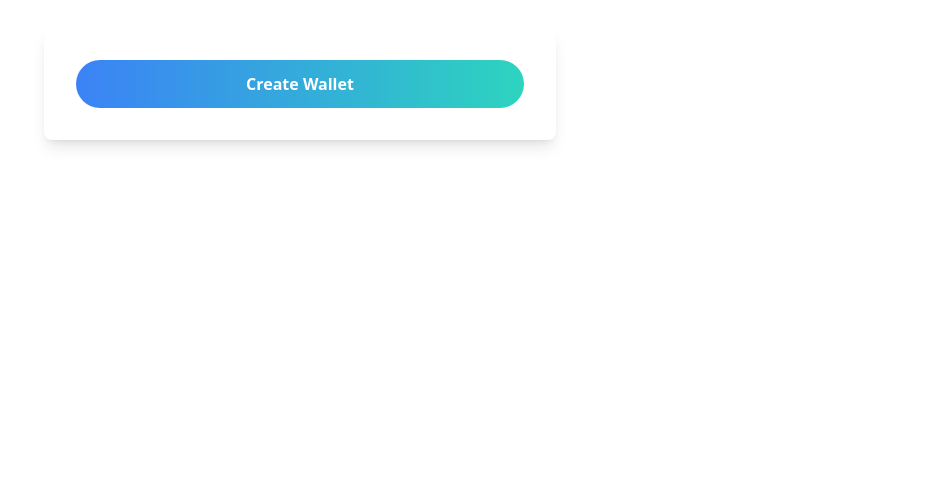
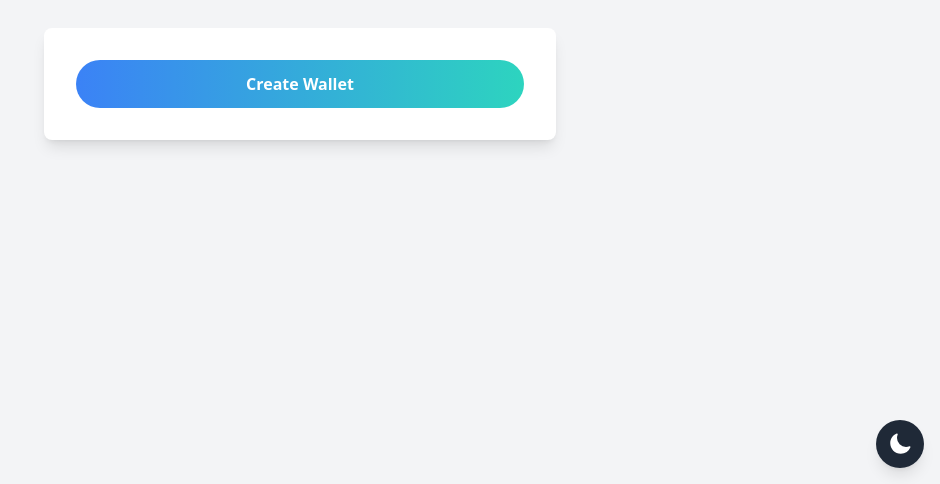
Before and after one commit to ipouya79/kuknos-crypto-wallet, a React (Vite) app in the folder crypto-wallet/: page / in a window 1280 px wide. Shown: the part 316-800 px from the top of the page, without its empty margins (340-1280 px from the left). Built offline with nearby package versions, Linux system fonts and the light colour scheme.

Commit message:
add theme switcher to app(context - component & hero icon package)

```diff
--- a/crypto-wallet/package.json
+++ b/crypto-wallet/package.json
@@ -10,6 +10,7 @@
     "preview": "vite preview"
   },
   "dependencies": {
+    "@heroicons/react": "^2.1.5",
     "axios": "^1.7.5",
     "jalali-moment": "^3.3.11",
     "qrcode.react": "^3.1.0",
--- /dev/null
+++ b/crypto-wallet/src/components/ThemeToggleButton.tsx
@@ -0,0 +1,22 @@
+import React from 'react';
+import { SunIcon, MoonIcon } from '@heroicons/react/24/solid';
+import { useTheme } from '../context/ThemeContext';
+
+const ThemeToggleButton: React.FC = () => {
+  const { theme, toggleTheme } = useTheme();
+
+  return (
+    <button
+      onClick={toggleTheme}
+      className="fixed bottom-4 right-4 p-3 bg-gray-800 text-white rounded-full shadow-lg hover:bg-gray-700 focus:outline-none focus:ring-2 focus:ring-gray-500"
+    >
+      {theme === 'light' ? (
+        <MoonIcon className="w-6 h-6" />
+      ) : (
+        <SunIcon className="w-6 h-6" />
+      )}
+    </button>
+  );
+};
+
+export default ThemeToggleButton;
--- a/crypto-wallet/src/main.tsx
+++ b/crypto-wallet/src/main.tsx
@@ -1,11 +1,14 @@
-import { StrictMode } from 'react'
-import { createRoot } from 'react-dom/client'
-import AppRouter from './router/AppRouter'
+import { StrictMode } from "react";
+import { createRoot } from "react-dom/client";
+import AppRouter from "./router/AppRouter";
 
-import './index.css'
+import "./index.css";
+import { ThemeProvider } from "./context/ThemeContext";
 
-createRoot(document.getElementById('root')!).render(
+createRoot(document.getElementById("root")!).render(
   <StrictMode>
-    <AppRouter />
-  </StrictMode>,
-)
+    <ThemeProvider>
+      <AppRouter />
+    </ThemeProvider>
+  </StrictMode>
+);
--- a/crypto-wallet/src/pages/LoginPage.tsx
+++ b/crypto-wallet/src/pages/LoginPage.tsx
@@ -35,8 +35,8 @@ const LoginPage: React.FC = () => {
   };
 
   return (
-    <div className="flex items-center justify-center min-h-screen ">
-      <div className="bg-white rounded-lg shadow-lg p-8 w-full max-w-lg">
+    <div className="flex items-center justify-center min-h-screen bg-gray-100 dark:bg-gray-900">
+      <div className="bg-white dark:bg-gray-800 rounded-lg shadow-lg p-8 w-full max-w-lg">
         {mnemonic.length === 0 ? (
           <button
             onClick={handleCreateWallet}
@@ -46,14 +46,14 @@ const LoginPage: React.FC = () => {
           </button>
         ) : (
           <div>
-            <h2 className="text-3xl font-extrabold text-center text-gray-800 mb-6">
+            <h2 className="text-3xl font-extrabold text-center text-gray-800 dark:text-gray-200 mb-6">
               Your Recovery Words
             </h2>
             <div className="grid grid-cols-3 sm:grid-cols-4 gap-4 justify-items-center mb-6">
               {mnemonic.map((item, index) => (
                 <div
                   key={index}
-                  className="h-20 w-24 flex items-center justify-center text-lg font-semibold text-gray-900 border border-gray-300 rounded-lg shadow-md bg-gradient-to-r from-gray-100 to-gray-200"
+                  className="h-20 w-24 flex items-center justify-center text-lg font-semibold text-gray-900 dark:text-gray-100 border border-gray-300 dark:border-gray-700 rounded-lg shadow-md bg-gradient-to-r from-gray-100 to-gray-200 dark:from-gray-700 dark:to-gray-800"
                 >
                   {item}
                 </div>
--- a/crypto-wallet/src/router/AppRouter.tsx
+++ b/crypto-wallet/src/router/AppRouter.tsx
@@ -3,6 +3,7 @@ import LoginPage from "../pages/LoginPage";
 import WalletPage from "../pages/WalletPage";
 import SendPage from "../pages/SendPage";
 import ReceivePage from "../pages/ReceivePage";
+import ThemeToggleButton from "../components/ThemeToggleButton";
 
 const AppRouter: React.FC = () => (
   <Router>
@@ -12,6 +13,8 @@ const AppRouter: React.FC = () => (
       <Route path="/send" element={<SendPage />} />
       <Route path="/receive" element={<ReceivePage />} />
     </Routes>
+    <ThemeToggleButton />
+
   </Router>
 );
 
```
Also changed, not shown: 1 other file (tests, documents, lock files or other folders).
